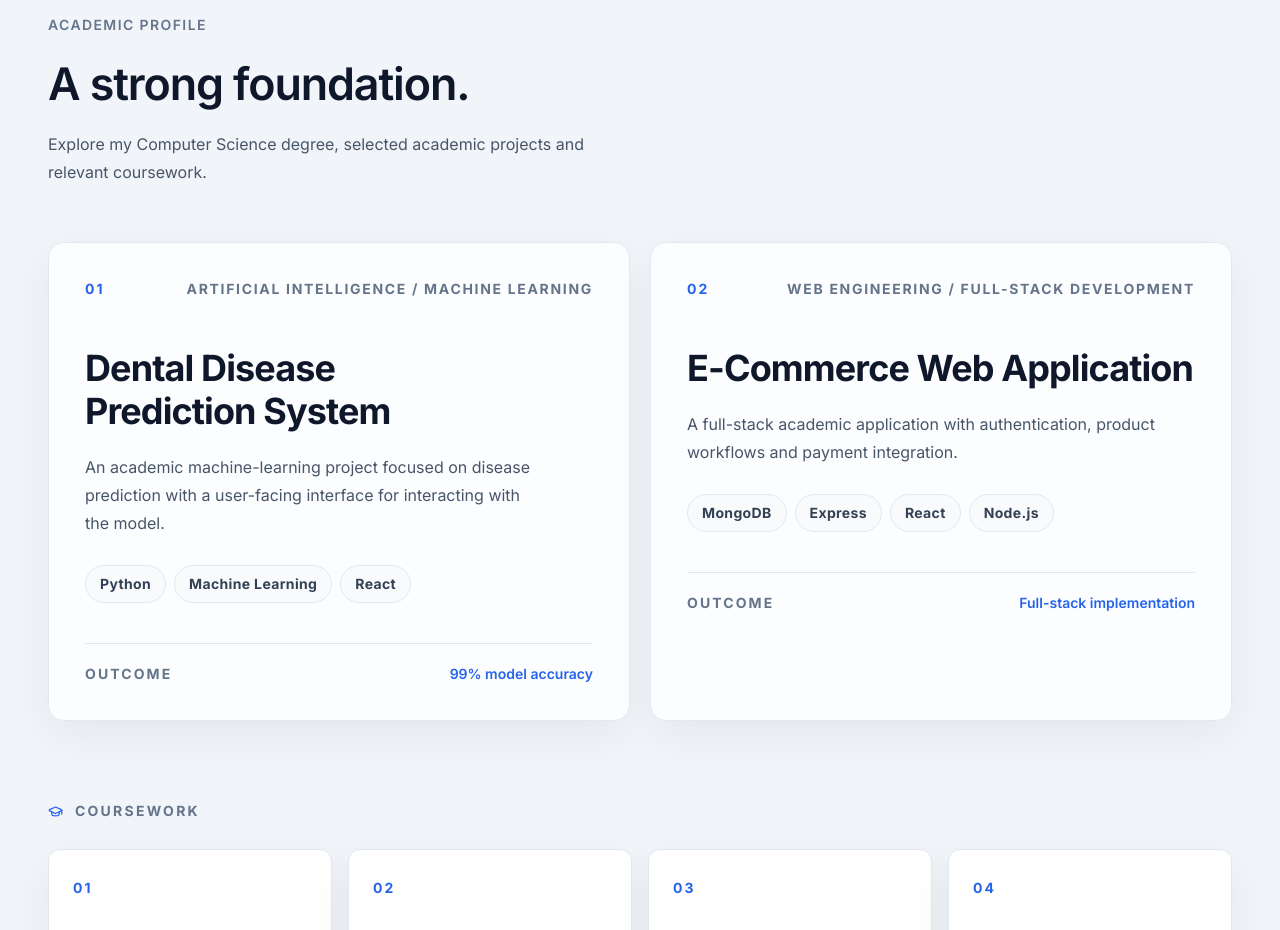
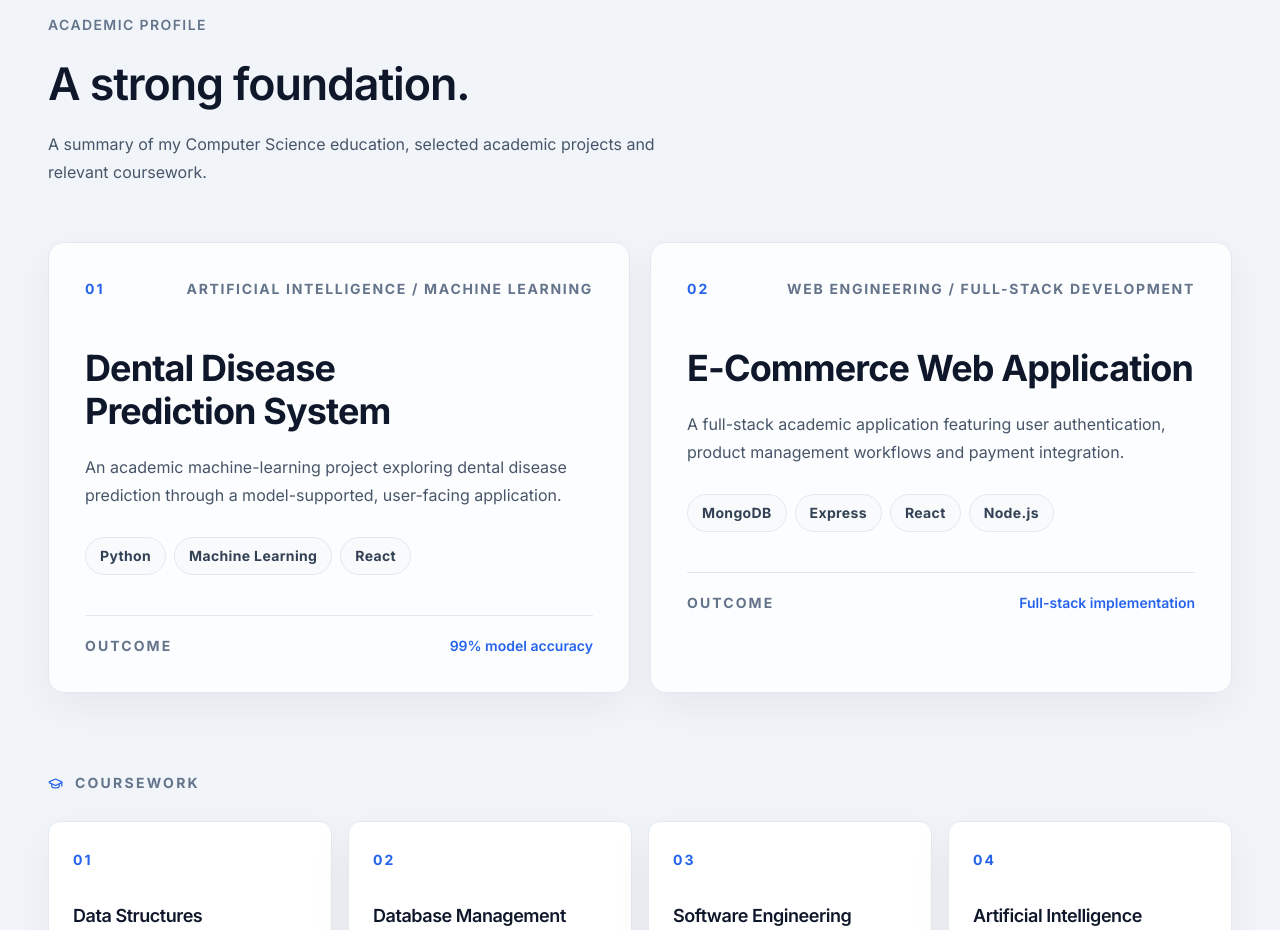
Before and after one commit to Mehedi1-SWE/portfolio, a Next.js app in the folder frontend/: page / in a window 1280 px wide. Shown: the part 1400-2330 px from the top of the page. Built offline with nearby package versions, Linux system fonts and the light colour scheme; no server answers.

Commit message:
Polish portfolio content and professional positioning

```diff
--- a/frontend/components/Academic.tsx
+++ b/frontend/components/Academic.tsx
@@ -14,8 +14,8 @@ type AcademicItem = {
 };
 
 const fallbackProjects = [
-  { _id: "project-1", category: "academic-project" as const, course: "Artificial Intelligence / Machine Learning", title: "Dental Disease Prediction System", description: "An academic machine-learning project focused on disease prediction with a user-facing interface for interacting with the model.", technologies: ["Python", "Machine Learning", "React"], outcome: "99% model accuracy" },
-  { _id: "project-2", category: "academic-project" as const, course: "Web Engineering / Full-Stack Development", title: "E-Commerce Web Application", description: "A full-stack academic application with authentication, product workflows and payment integration.", technologies: ["MongoDB", "Express", "React", "Node.js"], outcome: "Full-stack implementation" },
+  { _id: "project-1", category: "academic-project" as const, course: "Artificial Intelligence / Machine Learning", title: "Dental Disease Prediction System", description: "An academic machine-learning project exploring dental disease prediction through a model-supported, user-facing application.", technologies: ["Python", "Machine Learning", "React"], outcome: "99% model accuracy" },
+  { _id: "project-2", category: "academic-project" as const, course: "Web Engineering / Full-Stack Development", title: "E-Commerce Web Application", description: "A full-stack academic application featuring user authentication, product management workflows and payment integration.", technologies: ["MongoDB", "Express", "React", "Node.js"], outcome: "Full-stack implementation" },
 ];
 
 const fallbackCoursework = [
@@ -46,7 +46,7 @@ export async function Academic() {
   return (
     <section id="academic" className="border-y border-[#E2E8F0] bg-[#F1F5F9] px-4 py-16 sm:px-6 sm:py-20 lg:px-12 lg:py-28">
       <div className="mx-auto max-w-[1280px]">
-        <SectionHeading eyebrow="Academic profile" title={<>A strong <span>foundation.</span></>} description="Explore my Computer Science degree, selected academic projects and relevant coursework." />
+        <SectionHeading eyebrow="Academic profile" title={<>A strong <span>foundation.</span></>} description="A summary of my Computer Science education, selected academic projects and relevant coursework." />
 
         <div className="mt-10 grid gap-5 sm:mt-14 lg:grid-cols-2">
           {academicProjects.map((project, index) => (
```
